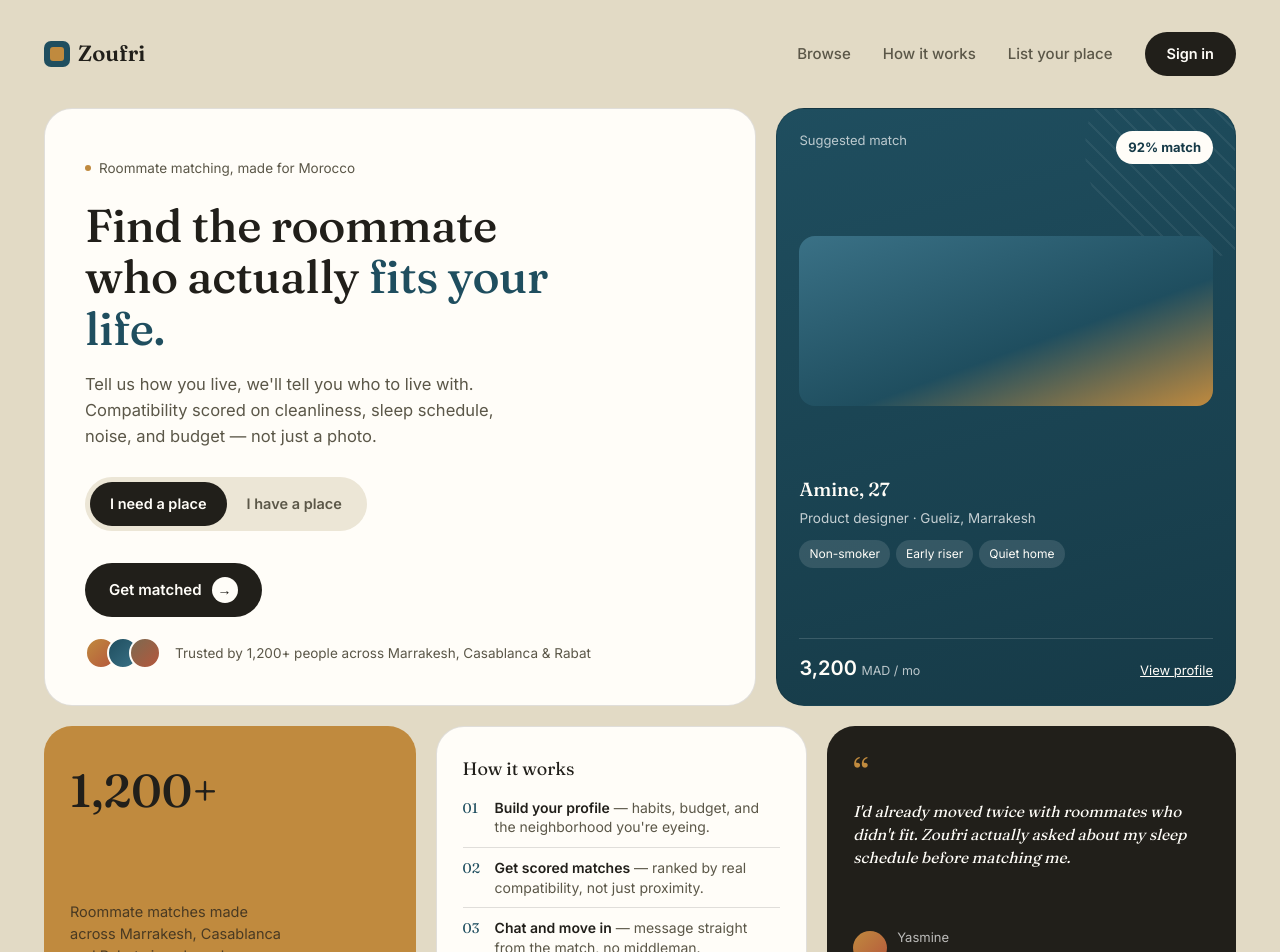
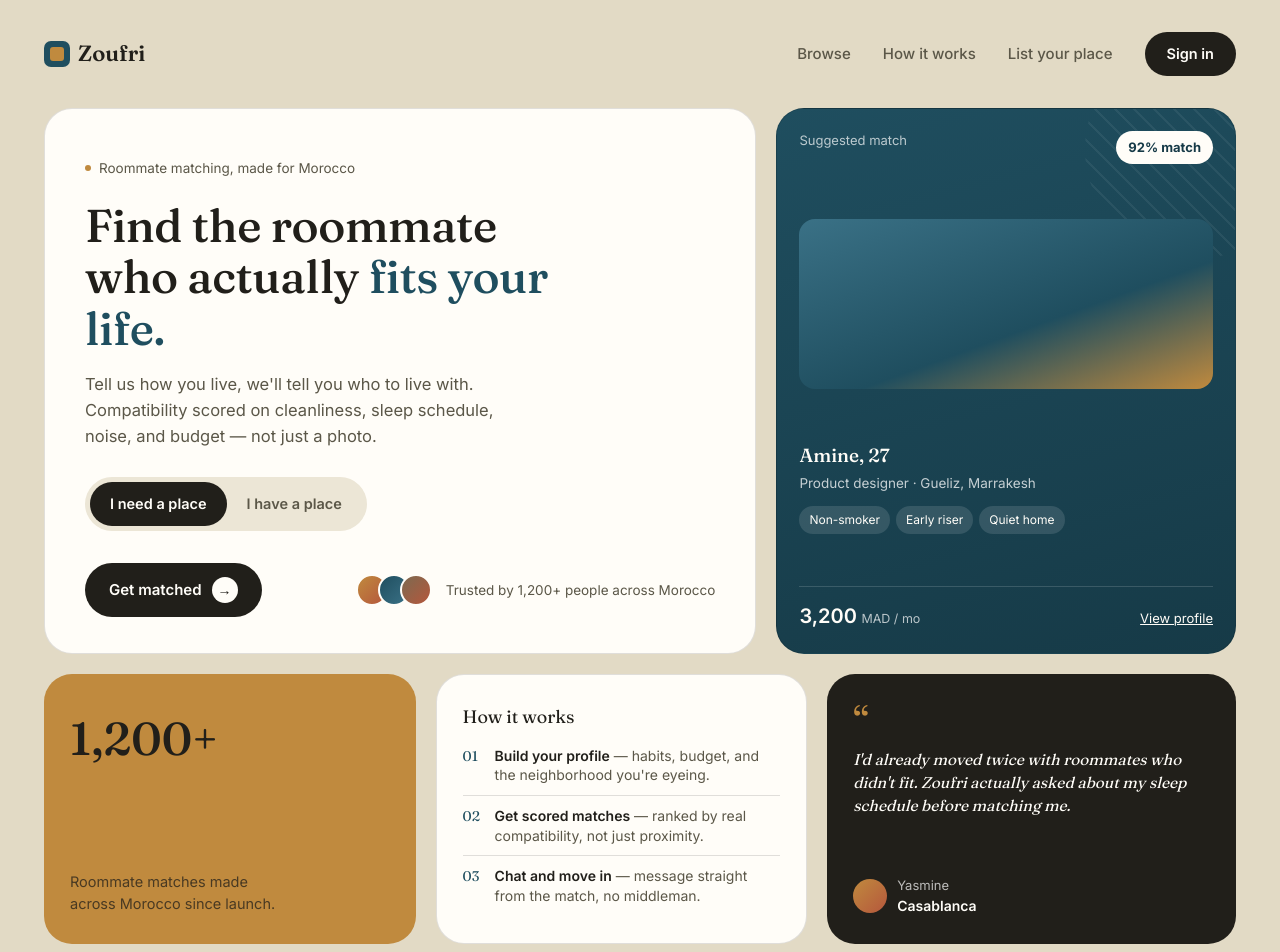
Before and after one commit to DahmanCode/Zoufri, a Next.js app: page / in a window 1280 px wide. Shown: the top 952 px of the page. Built offline with nearby package versions, Linux system fonts and the light colour scheme; no server answers.

Commit message:
add OG image

```diff
--- a/app/page.tsx
+++ b/app/page.tsx
@@ -74,8 +74,7 @@ export default function LandingBento() {
                   <span className="w-8 h-8 rounded-full border-2 border-[#FFFDF8] bg-gradient-to-br from-[#7C6A50] to-[#B5573C] -ml-[10px]" />
                 </div>
                 <span>
-                  Trusted by 1,200+ people across Marrakesh, Casablanca &amp;
-                  Rabat
+                  Trusted by 1,200+ people across Morocco
                 </span>
               </div>
             </div>
@@ -128,8 +127,7 @@ export default function LandingBento() {
           <div className="bg-[#C08A3E] text-[#211F1A] rounded-[28px] px-[26px] py-[30px] flex flex-col justify-between min-h-[200px]">
             <div className="font-display text-[46px] font-medium">1,200+</div>
             <p className="text-[14.5px] max-w-[220px] leading-[1.5] text-[#211F1A]/75">
-              Roommate matches made across Marrakesh, Casablanca and Rabat
-              since launch.
+              Roommate matches made across Morocco since launch.
             </p>
           </div>
 
```
Also changed, not shown: public/og-image.png (added).
